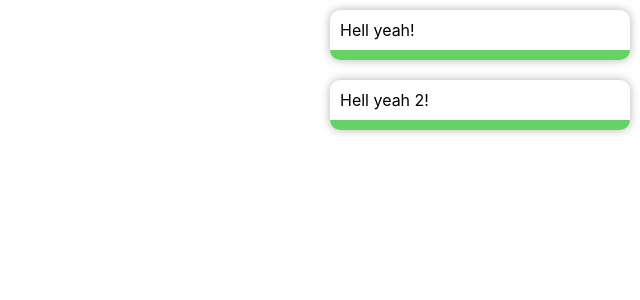
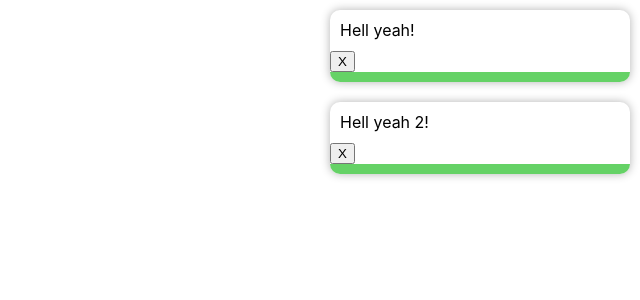
Before and after one commit to IlyaKrapivnoy/react_notification_component, a React (Create React App) app: page / in a window 1280 px wide. Shown: the top 300 px of the page, without its empty margins (640-1280 px from the left). Built offline with nearby package versions, Linux system fonts and the light colour scheme.

Commit message:
text setExit

```diff
--- a/src/notifications/Notification.js
+++ b/src/notifications/Notification.js
@@ -1,6 +1,7 @@
 import React, { useEffect, useState } from 'react';
 
 const Notification = (props) => {
+    const [exit, setExit] = useState(false);
     const [width, setWidth] = useState(0);
     const [intervalID, setIntervalID] = useState(null);
 
@@ -30,9 +31,10 @@ const Notification = (props) => {
             onMouseLeave={handleStartTimer}
             className={`notification-item ${
                 props.type === 'SUCCESS' ? 'success' : 'error'
-            } `}
+            } ${exit ? 'exit' : ''}`}
         >
             <p>{props.message}</p>
+            <button onClick={() => setExit(true)}>X</button>
             <div className='bar' style={{ width: `${width}%` }}></div>
         </div>
     );
```
